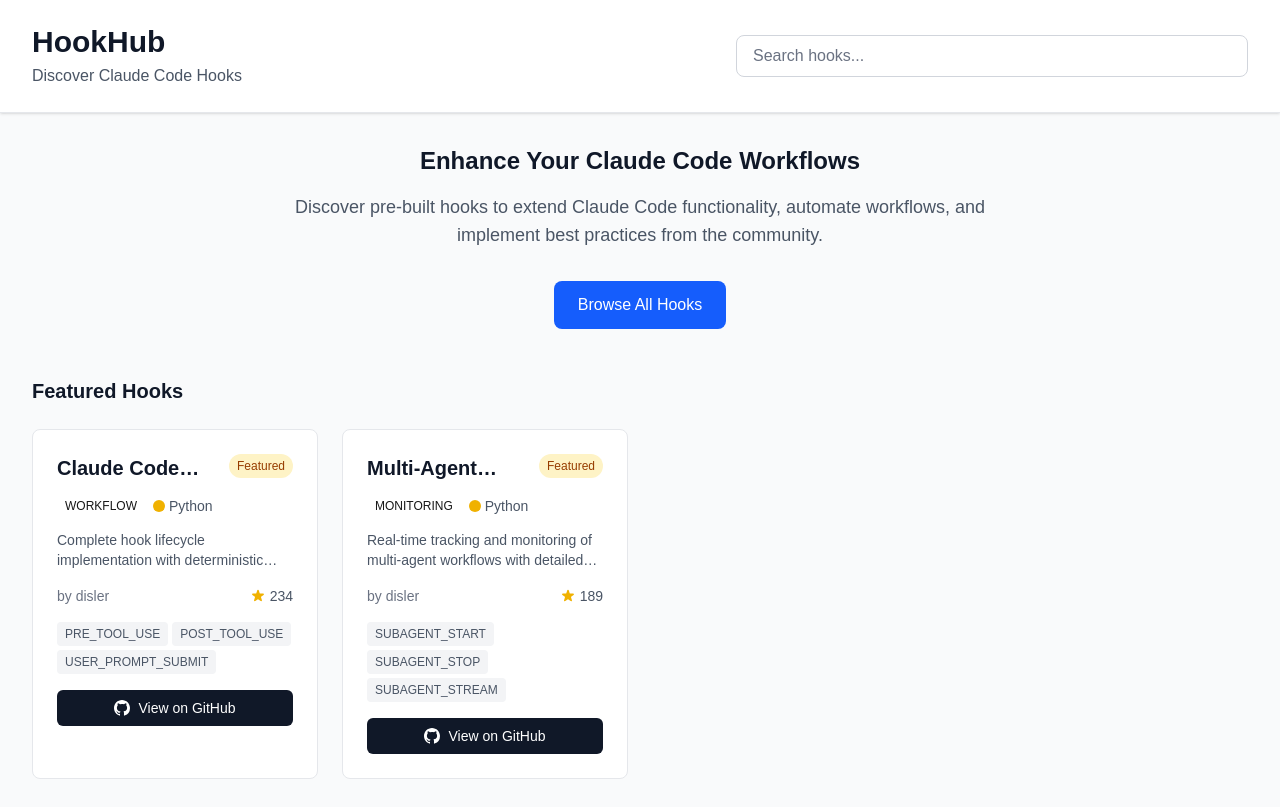
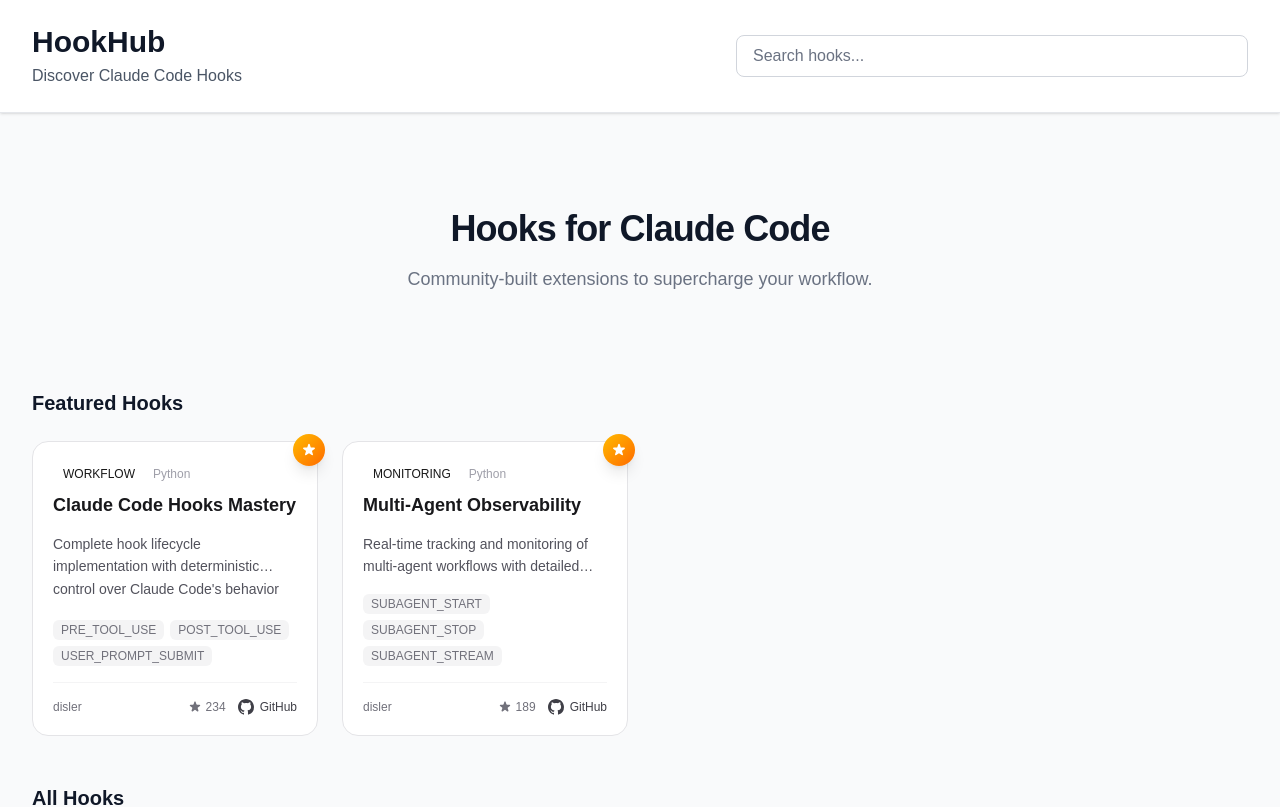
Before and after one commit to emarco177/claude-code-crash-course, a Next.js app in the folder hookhub/: page / in a window 1280 px wide. Shown: the top 807 px of the page. Built offline with nearby package versions, Linux system fonts and the light colour scheme.

Commit message:
new hero and more modern

```diff
--- a/hookhub/src/app/page.tsx
+++ b/hookhub/src/app/page.tsx
@@ -32,20 +32,14 @@
       </header>
 
       <main className="max-w-7xl mx-auto px-4 sm:px-6 lg:px-8 py-8">
-        <section className="mb-12">
-          <div className="text-center max-w-3xl mx-auto mb-8">
-            <h2 className="text-2xl font-semibold text-gray-900 dark:text-white mb-4">
-              Enhance Your Claude Code Workflows
+        <section className="py-16 mb-8">
+          <div className="text-center max-w-2xl mx-auto">
+            <h2 className="text-4xl font-bold tracking-tight text-gray-900 dark:text-white mb-4">
+              Hooks for Claude Code
             </h2>
-            <p className="text-gray-600 dark:text-gray-400 text-lg">
-              Discover pre-built hooks to extend Claude Code functionality, automate workflows,
-              and implement best practices from the community.
+            <p className="text-gray-500 dark:text-gray-400 text-lg">
+              Community-built extensions to supercharge your workflow.
             </p>
-          </div>
-          <div className="text-center">
-            <button className="inline-flex items-center px-6 py-3 bg-blue-600 hover:bg-blue-700 text-white font-medium rounded-lg transition-colors duration-200">
-              Browse All Hooks
-            </button>
           </div>
         </section>
 
--- a/hookhub/src/components/HookCard.tsx
+++ b/hookhub/src/components/HookCard.tsx
@@ -4,89 +4,88 @@
   hook: Hook;
 }
 
-const categoryColors: Record<string, string> = {
-  [HookCategory.MONITORING]: 'bg-blue-100 text-blue-800 dark:bg-blue-900 dark:text-blue-200',
-  [HookCategory.SECURITY]: 'bg-red-100 text-red-800 dark:bg-red-900 dark:text-red-200',
-  [HookCategory.WORKFLOW]: 'bg-green-100 text-green-800 dark:bg-green-900 dark:text-green-200',
-  [HookCategory.TESTING]: 'bg-yellow-100 text-yellow-800 dark:bg-yellow-900 dark:text-yellow-200',
-  [HookCategory.INTEGRATION]: 'bg-purple-100 text-purple-800 dark:bg-purple-900 dark:text-purple-200',
-  [HookCategory.UTILITY]: 'bg-gray-100 text-gray-800 dark:bg-gray-900 dark:text-gray-200',
-  [HookCategory.LEARNING]: 'bg-indigo-100 text-indigo-800 dark:bg-indigo-900 dark:text-indigo-200',
-  [HookCategory.TEAM]: 'bg-pink-100 text-pink-800 dark:bg-pink-900 dark:text-pink-200',
-};
-
-const languageColors: Record<string, string> = {
-  'Python': 'bg-yellow-500',
-  'JavaScript': 'bg-yellow-400',
-  'TypeScript': 'bg-blue-500',
-  'PHP': 'bg-indigo-600',
-  'Go': 'bg-cyan-500',
+const categoryStyles: Record<string, string> = {
+  [HookCategory.MONITORING]: 'bg-sky-500/10 text-sky-600 dark:text-sky-400',
+  [HookCategory.SECURITY]: 'bg-rose-500/10 text-rose-600 dark:text-rose-400',
+  [HookCategory.WORKFLOW]: 'bg-emerald-500/10 text-emerald-600 dark:text-emerald-400',
+  [HookCategory.TESTING]: 'bg-amber-500/10 text-amber-600 dark:text-amber-400',
+  [HookCategory.INTEGRATION]: 'bg-violet-500/10 text-violet-600 dark:text-violet-400',
+  [HookCategory.UTILITY]: 'bg-slate-500/10 text-slate-600 dark:text-slate-400',
+  [HookCategory.LEARNING]: 'bg-indigo-500/10 text-indigo-600 dark:text-indigo-400',
+  [HookCategory.TEAM]: 'bg-pink-500/10 text-pink-600 dark:text-pink-400',
 };
 
 export default function HookCard({ hook }: HookCardProps) {
   return (
-    <div className="bg-white dark:bg-gray-800 rounded-lg border border-gray-200 dark:border-gray-700 p-6 hover:shadow-lg transition-shadow duration-200">
-      <div className="flex items-start justify-between mb-3">
-        <h3 className="text-xl font-semibold text-gray-900 dark:text-white line-clamp-1">
+    <article className="group relative flex flex-col rounded-2xl bg-white dark:bg-zinc-900 border border-zinc-200 dark:border-zinc-800 p-5 transition-all duration-300 hover:border-zinc-300 dark:hover:border-zinc-700 hover:shadow-xl hover:shadow-zinc-200/50 dark:hover:shadow-zinc-900/50 hover:-translate-y-1">
+      {hook.featured && (
+        <div className="absolute -top-2 -right-2 size-8 rounded-full bg-gradient-to-br from-amber-400 to-orange-500 flex items-center justify-center shadow-lg">
+          <svg className="size-4 text-white" fill="currentColor" viewBox="0 0 20 20">
+            <path d="M9.049 2.927c.3-.921 1.603-.921 1.902 0l1.07 3.292a1 1 0 00.95.69h3.462c.969 0 1.371 1.24.588 1.81l-2.8 2.034a1 1 0 00-.364 1.118l1.07 3.292c.3.921-.755 1.688-1.54 1.118l-2.8-2.034a1 1 0 00-1.175 0l-2.8 2.034c-.784.57-1.838-.197-1.539-1.118l1.07-3.292a1 1 0 00-.364-1.118L2.98 8.72c-.783-.57-.38-1.81.588-1.81h3.461a1 1 0 00.951-.69l1.07-3.292z" />
+          </svg>
+        </div>
+      )}
+
+      <header className="mb-4">
+        <div className="flex items-center gap-2 mb-2">
+          <span className={`text-xs font-medium px-2.5 py-1 rounded-full ${categoryStyles[hook.category]}`}>
+            {hook.category}
+          </span>
+          <span className="text-xs text-zinc-400 dark:text-zinc-500">
+            {hook.language}
+          </span>
+        </div>
+        <h3 className="text-lg font-semibold text-zinc-900 dark:text-zinc-100 leading-tight">
           {hook.name}
         </h3>
-        {hook.featured && (
-          <span className="flex-shrink-0 bg-amber-100 text-amber-800 dark:bg-amber-900 dark:text-amber-200 text-xs font-medium px-2 py-1 rounded-full">
-            Featured
+      </header>
+
+      <p className="text-sm text-zinc-600 dark:text-zinc-400 leading-relaxed line-clamp-2 mb-4 flex-1">
+        {hook.description}
+      </p>
+
+      <div className="flex flex-wrap gap-1.5 mb-4">
+        {hook.hookTypes.slice(0, 3).map((type) => (
+          <span
+            key={type}
+            className="text-xs text-zinc-500 dark:text-zinc-500 bg-zinc-100 dark:bg-zinc-800 px-2 py-0.5 rounded-md"
+          >
+            {type}
+          </span>
+        ))}
+        {hook.hookTypes.length > 3 && (
+          <span className="text-xs text-zinc-400 dark:text-zinc-600">
+            +{hook.hookTypes.length - 3}
           </span>
         )}
       </div>
 
-      <div className="flex items-center gap-2 mb-3">
-        <span className={`text-xs font-medium px-2 py-1 rounded-full ${categoryColors[hook.category]}`}>
-          {hook.category}
+      <footer className="flex items-center justify-between pt-4 border-t border-zinc-100 dark:border-zinc-800">
+        <span className="text-xs text-zinc-500 dark:text-zinc-500">
+          {hook.author}
         </span>
-        <div className="flex items-center gap-1">
-          <div className={`w-3 h-3 rounded-full ${languageColors[hook.language] || 'bg-gray-400'}`}></div>
-          <span className="text-sm text-gray-600 dark:text-gray-400">{hook.language}</span>
-        </div>
-      </div>
-
-      <p className="text-gray-600 dark:text-gray-300 text-sm mb-4 line-clamp-2">
-        {hook.description}
-      </p>
-
-      <div className="flex items-center justify-between mb-4">
-        <span className="text-sm text-gray-500 dark:text-gray-400">
-          by {hook.author}
-        </span>
+        <div className="flex items-center gap-3">
           {hook.stars && (
-          <div className="flex items-center gap-1">
-            <svg className="w-4 h-4 text-yellow-500" fill="currentColor" viewBox="0 0 20 20">
+            <span className="flex items-center gap-1 text-xs text-zinc-500 dark:text-zinc-500">
+              <svg className="size-3.5" fill="currentColor" viewBox="0 0 20 20">
                 <path d="M9.049 2.927c.3-.921 1.603-.921 1.902 0l1.07 3.292a1 1 0 00.95.69h3.462c.969 0 1.371 1.24.588 1.81l-2.8 2.034a1 1 0 00-.364 1.118l1.07 3.292c.3.921-.755 1.688-1.54 1.118l-2.8-2.034a1 1 0 00-1.175 0l-2.8 2.034c-.784.57-1.838-.197-1.539-1.118l1.07-3.292a1 1 0 00-.364-1.118L2.98 8.72c-.783-.57-.38-1.81.588-1.81h3.461a1 1 0 00.951-.69l1.07-3.292z" />
               </svg>
-            <span className="text-sm text-gray-600 dark:text-gray-400">{hook.stars}</span>
-          </div>
+              {hook.stars}
+            </span>
           )}
-      </div>
-
-      <div className="flex flex-wrap gap-1 mb-4">
-        {hook.hookTypes.map((type) => (
-          <span
-            key={type}
-            className="text-xs bg-gray-100 dark:bg-gray-700 text-gray-600 dark:text-gray-300 px-2 py-1 rounded"
-          >
-            {type}
-          </span>
-        ))}
-      </div>
-
           <a
             href={hook.githubUrl}
             target="_blank"
             rel="noopener noreferrer"
-        className="inline-flex items-center gap-2 text-sm bg-gray-900 dark:bg-white text-white dark:text-gray-900 px-4 py-2 rounded-md hover:bg-gray-800 dark:hover:bg-gray-100 transition-colors duration-200 w-full justify-center"
+            className="flex items-center gap-1.5 text-xs font-medium text-zinc-700 dark:text-zinc-300 hover:text-zinc-900 dark:hover:text-white transition-colors"
           >
-        <svg className="w-4 h-4" fill="currentColor" viewBox="0 0 20 20">
+            <svg className="size-4" fill="currentColor" viewBox="0 0 20 20">
               <path fillRule="evenodd" d="M10 0C4.477 0 0 4.484 0 10.017c0 4.425 2.865 8.18 6.839 9.504.5.092.682-.217.682-.483 0-.237-.008-.868-.013-1.703-2.782.605-3.369-1.343-3.369-1.343-.454-1.158-1.11-1.466-1.11-1.466-.908-.62.069-.608.069-.608 1.003.07 1.531 1.032 1.531 1.032.892 1.53 2.341 1.088 2.91.832.092-.647.35-1.088.636-1.338-2.22-.253-4.555-1.113-4.555-4.951 0-1.093.39-1.988 1.029-2.688-.103-.253-.446-1.272.098-2.65 0 0 .84-.27 2.75 1.026A9.564 9.564 0 0110 4.844c.85.004 1.705.115 2.504.337 1.909-1.296 2.747-1.027 2.747-1.027.546 1.379.203 2.398.1 2.651.64.7 1.028 1.595 1.028 2.688 0 3.848-2.339 4.695-4.566 4.942.359.31.678.921.678 1.856 0 1.338-.012 2.419-.012 2.747 0 .268.18.58.688.482A10.019 10.019 0 0020 10.017C20 4.484 15.522 0 10 0z" clipRule="evenodd" />
             </svg>
-        View on GitHub
+            GitHub
           </a>
         </div>
+      </footer>
+    </article>
   );
 }
```
Also changed, not shown: 1 other file (tests, documents, lock files or other folders). Lines whose indentation alone changed are shown as unchanged.
